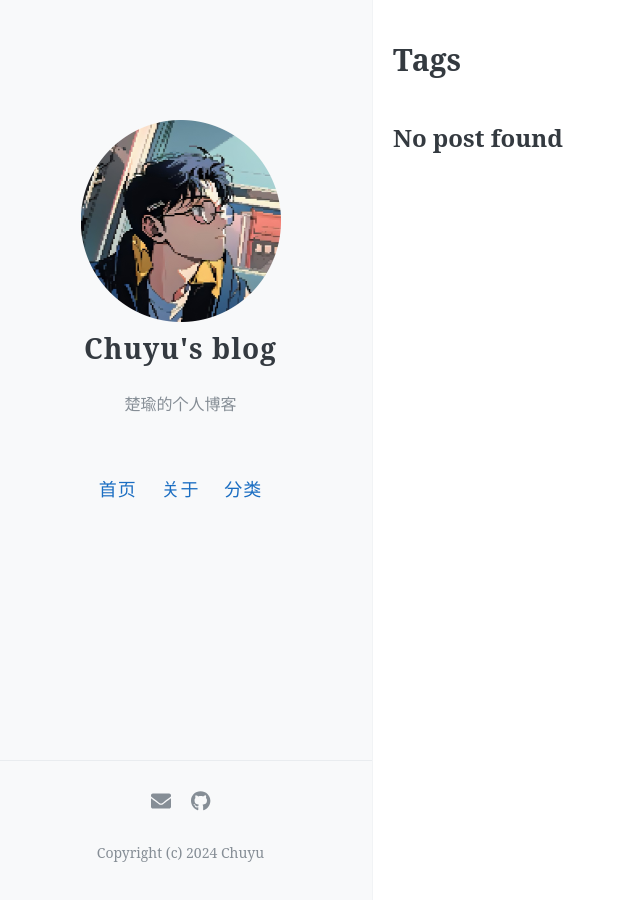
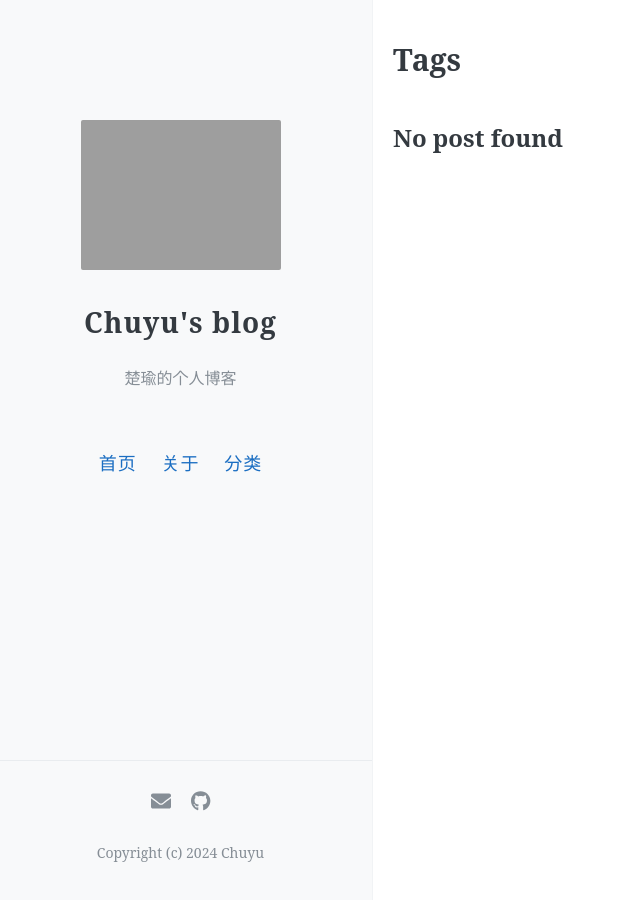
Before and after one commit to ChuyuWang949/ChuyuWang.github.io, a Jekyll site: the page built from tags/index.html, in a window 1280 px wide. Shown: the whole page, without its empty margins (11-651 px from the left). Built offline with Jekyll 4.4.1, drawn with Linux system fonts in a browser that asks for light colours.

Commit message:
Update _config.yml

```diff
--- a/_config.yml
+++ b/_config.yml
@@ -1,7 +1,7 @@
 name: "Chuyu's blog"
 description: "楚瑜的个人博客"
 
-avatar: https://ChuyuWang949.github.io/images/avatar.webp
+avatar: https://ChuyuWang949.github.io/images/avatar.png
 favicon: https://ChuyuWang949.github.io/images/favicon.ico
 
 navigation:
```
